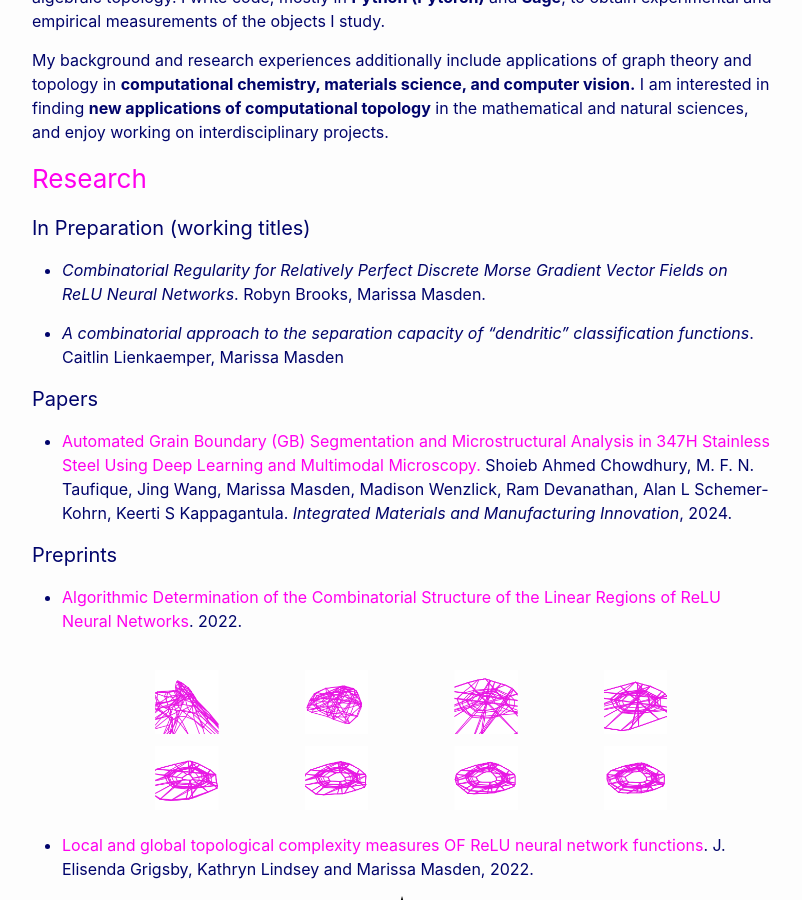
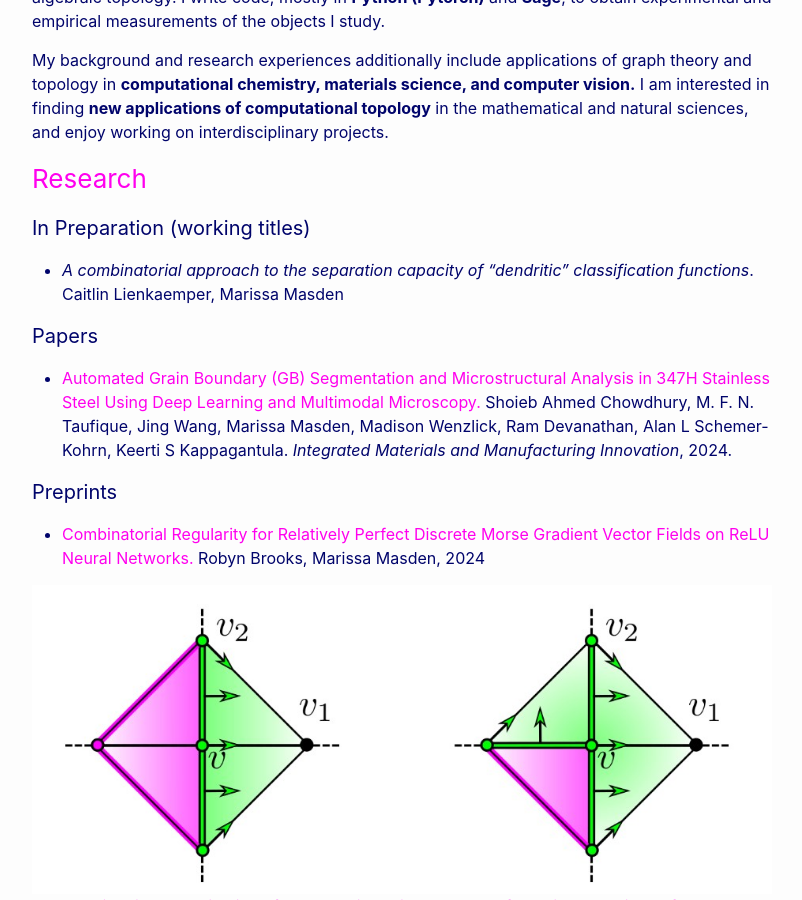
Before and after one commit to mmasden/mmasden.github.io, a Jekyll site: the page built from research.markdown, in a window 1280 px wide and 900 px high, scrolled down 329 px. Shown: the whole window, without its empty margins (238-1040 px from the left). Built offline with Jekyll 4.4.1, drawn with Linux system fonts in a browser that asks for light colours.

Commit message:
Update new paper

```diff
--- a/research.markdown
+++ b/research.markdown
@@ -15,15 +15,21 @@ My background and research experiences additionally include applications of grap
 
 #### In Preparation (working titles)
 
-* *Combinatorial Regularity for Relatively Perfect Discrete Morse Gradient Vector Fields on ReLU Neural Networks*. Robyn Brooks, Marissa Masden.
-
 * *A combinatorial approach to the separation capacity of "dendritic" classification functions*. Caitlin Lienkaemper, Marissa Masden
 
 #### Papers
 
+
 * [Automated Grain Boundary (GB) Segmentation and Microstructural Analysis in 347H Stainless Steel Using Deep Learning and Multimodal Microscopy.](https://link.springer.com/article/10.1007/s40192-023-00305-7) Shoieb Ahmed Chowdhury, M. F. N. Taufique, Jing Wang, Marissa Masden, Madison Wenzlick, Ram Devanathan, Alan L Schemer-Kohrn, Keerti S Kappagantula. *Integrated Materials and Manufacturing Innovation*, 2024.
 
 #### Preprints
+
+* [Combinatorial Regularity for Relatively Perfect Discrete Morse Gradient Vector Fields on ReLU Neural Networks.](https://arxiv.org/abs/2412.18005
+) Robyn Brooks, Marissa Masden, 2024
+
+<div style="text-align:center">
+<img src="/assets/images/criticalcells.jpg" width="120%">
+</div>
 
 * [Algorithmic Determination of the Combinatorial Structure of the Linear Regions of ReLU Neural Networks](https://arxiv.org/abs/2207.07696). 2022.
 
```
Also changed, not shown: assets/images/criticalcells.jpg (added).
